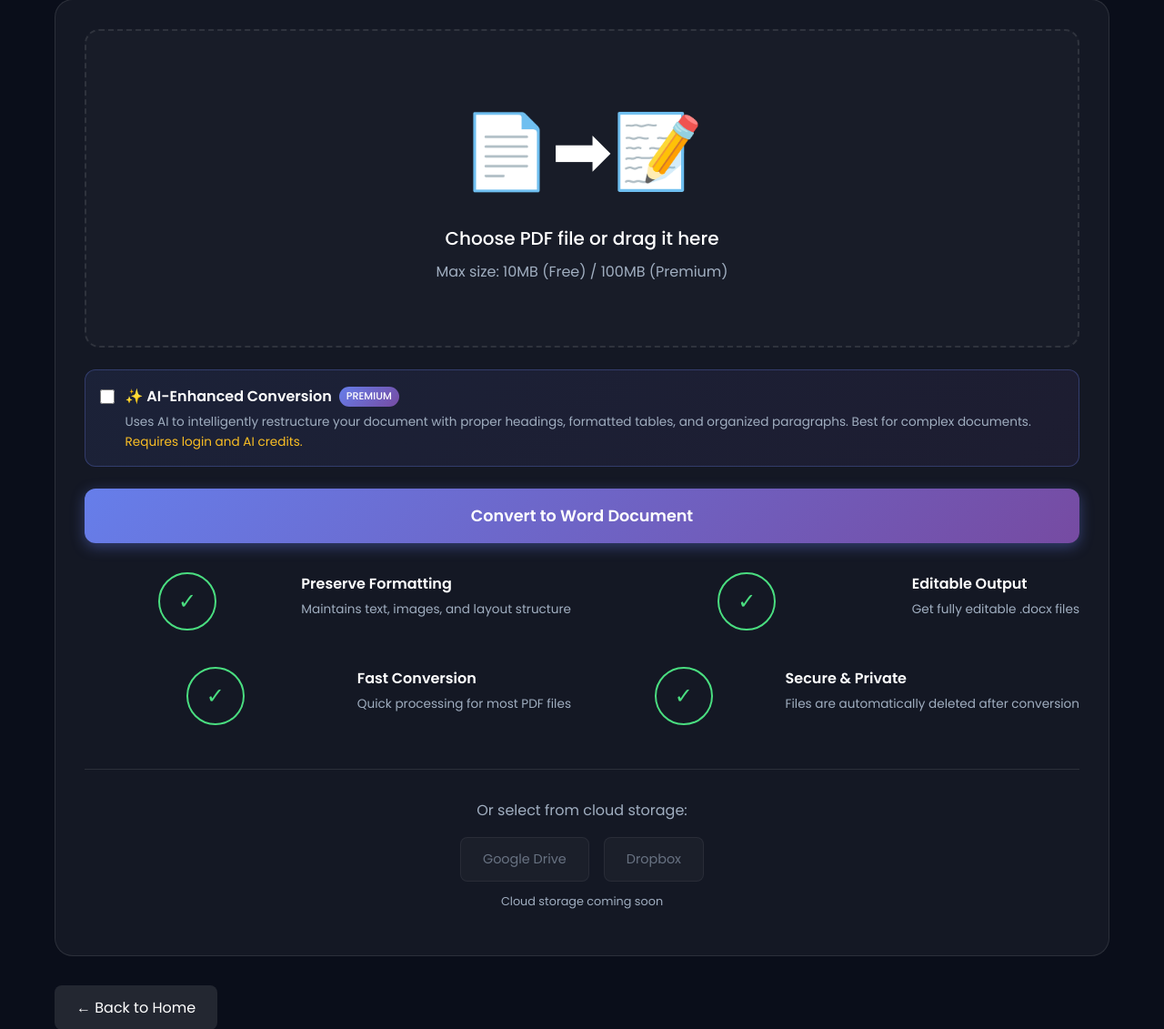
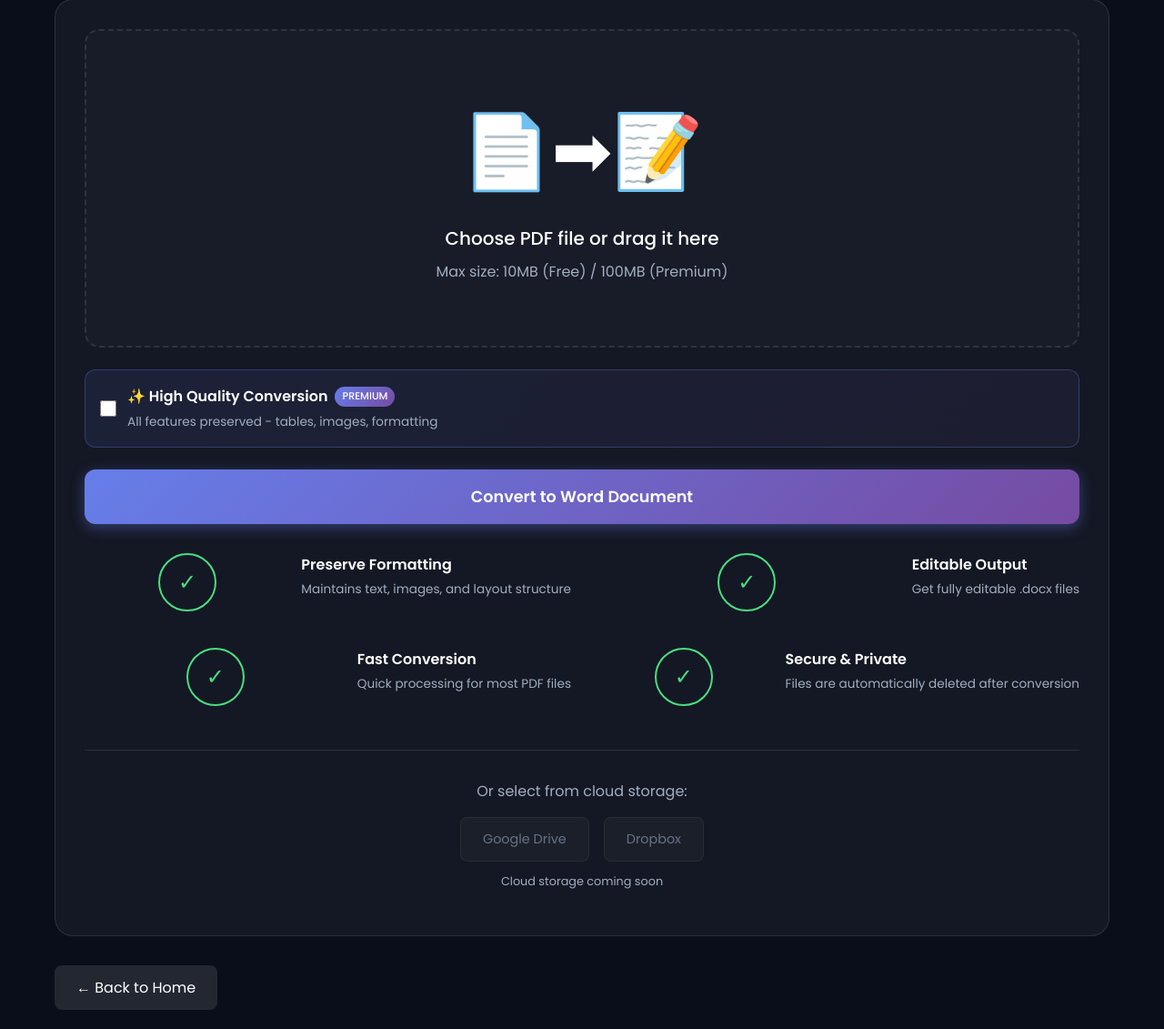
Before and after one commit to zfermi/Zenpdf, a Flask app: page /pdf2word in a window 1280 px wide. Shown: the part 292-1423 px from the top of the page at 91% size. Run offline with Flask 3, Linux system fonts and the light colour scheme; some libraries are stand-ins or nearby versions.

Commit message:
Simplify AI option text and add login button for non-logged users

```diff
--- a/templates/pdf2word.html
+++ b/templates/pdf2word.html
@@ -613,30 +613,32 @@
                     </div>
 
                     <!-- AI Enhancement Option -->
-                    <div
+                    <div id="ai-option-card"
                         style="background: linear-gradient(135deg, rgba(102, 126, 234, 0.1), rgba(118, 75, 162, 0.1)); border: 1px solid rgba(102, 126, 234, 0.3); border-radius: 12px; padding: 1rem; margin-bottom: 1.5rem;">
-                        <label style="display: flex; align-items: flex-start; gap: 0.75rem; cursor: pointer;">
+                        <label style="display: flex; align-items: center; gap: 0.75rem; cursor: pointer;">
                             <input type="checkbox" name="ai_enhanced" id="ai_enhanced"
-                                style="margin-top: 4px; width: 18px; height: 18px; accent-color: #667eea;">
-                            <div>
+                                style="width: 18px; height: 18px; accent-color: #667eea;">
+                            <div style="flex: 1;">
                                 <span
                                     style="display: flex; align-items: center; gap: 0.5rem; font-weight: 600; color: #fff;">
-                                    ✨ AI-Enhanced Conversion
+                                    ✨ High Quality Conversion
                                     <span
                                         style="background: var(--primary-gradient); padding: 2px 8px; border-radius: 20px; font-size: 0.7rem; font-weight: 500;">PREMIUM</span>
                                 </span>
                                 <p style="color: var(--text-secondary); font-size: 0.85rem; margin-top: 0.25rem;">
-                                    Uses AI to intelligently restructure your document with proper headings, formatted
-                                    tables, and organized paragraphs. Best for complex documents.
-                                    {% if current_user.is_authenticated %}
-                                    <span style="color: #4ade80;">You have {{ current_user.ai_credits or 0 }} AI
-                                        credits.</span>
-                                    {% else %}
-                                    <span style="color: #fbbf24;">Requires login and AI credits.</span>
-                                    {% endif %}
+                                    All features preserved - tables, images, formatting
                                 </p>
                             </div>
                         </label>
+                        {% if not current_user.is_authenticated %}
+                        <div id="login-prompt"
+                            style="display: none; margin-top: 1rem; padding-top: 1rem; border-top: 1px solid rgba(255,255,255,0.1);">
+                            <a href="{{ url_for('auth.login') }}" class="btn btn-primary"
+                                style="padding: 0.5rem 1rem; font-size: 0.9rem;">
+                                🔐 Login to use Premium Features
+                            </a>
+                        </div>
+                        {% endif %}
                     </div>
 
                     <button type="submit" class="btn btn-primary btn-lg">Convert to Word Document</button>
@@ -770,6 +772,15 @@
                 }
             });
         }
+
+        // Show login prompt when AI checkbox is checked (for non-logged users)
+        const aiCheckbox = document.getElementById('ai_enhanced');
+        const loginPrompt = document.getElementById('login-prompt');
+        if (aiCheckbox && loginPrompt) {
+            aiCheckbox.addEventListener('change', function () {
+                loginPrompt.style.display = this.checked ? 'block' : 'none';
+            });
+        }
     </script>
 
     <!-- Google Drive Picker Integration -->
```
